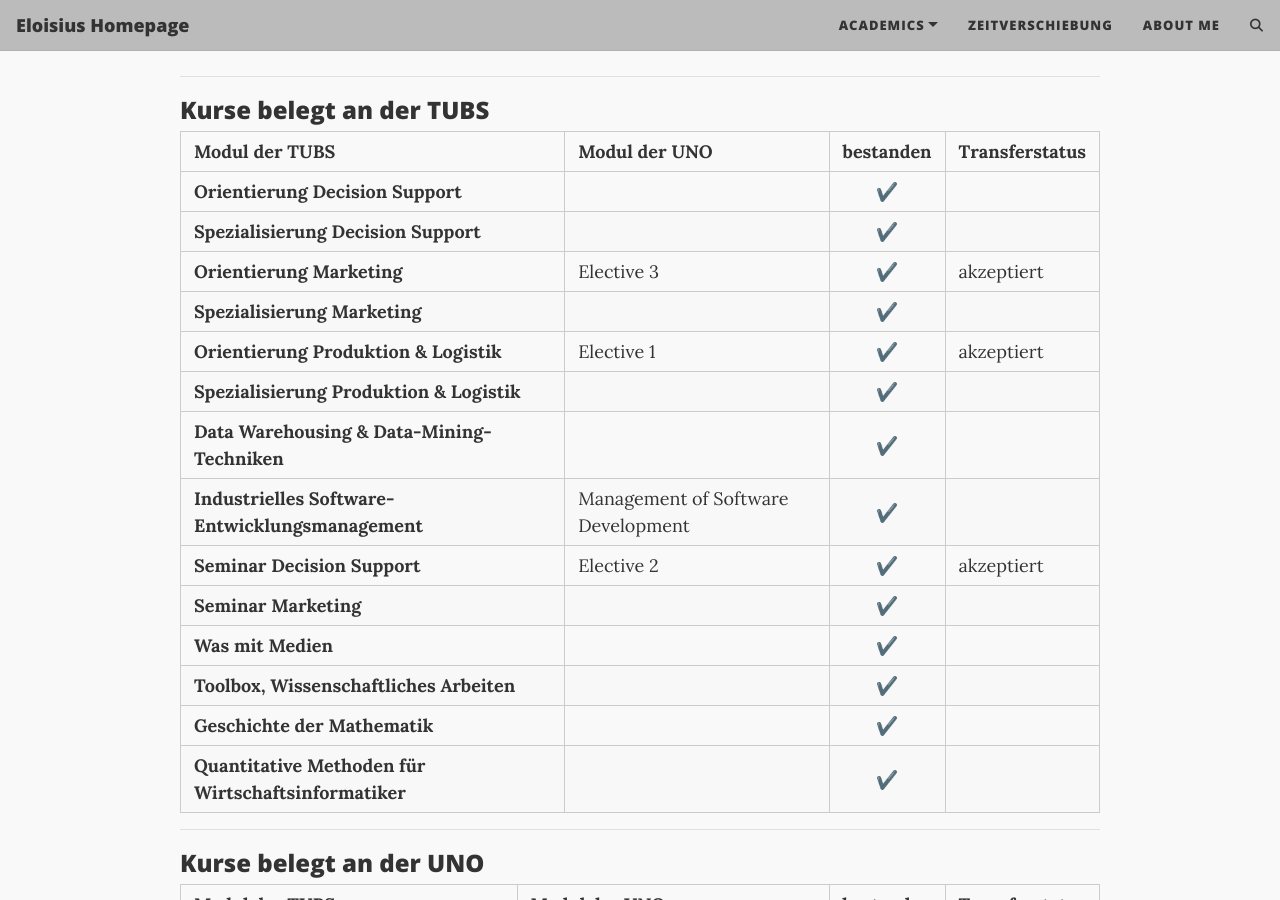
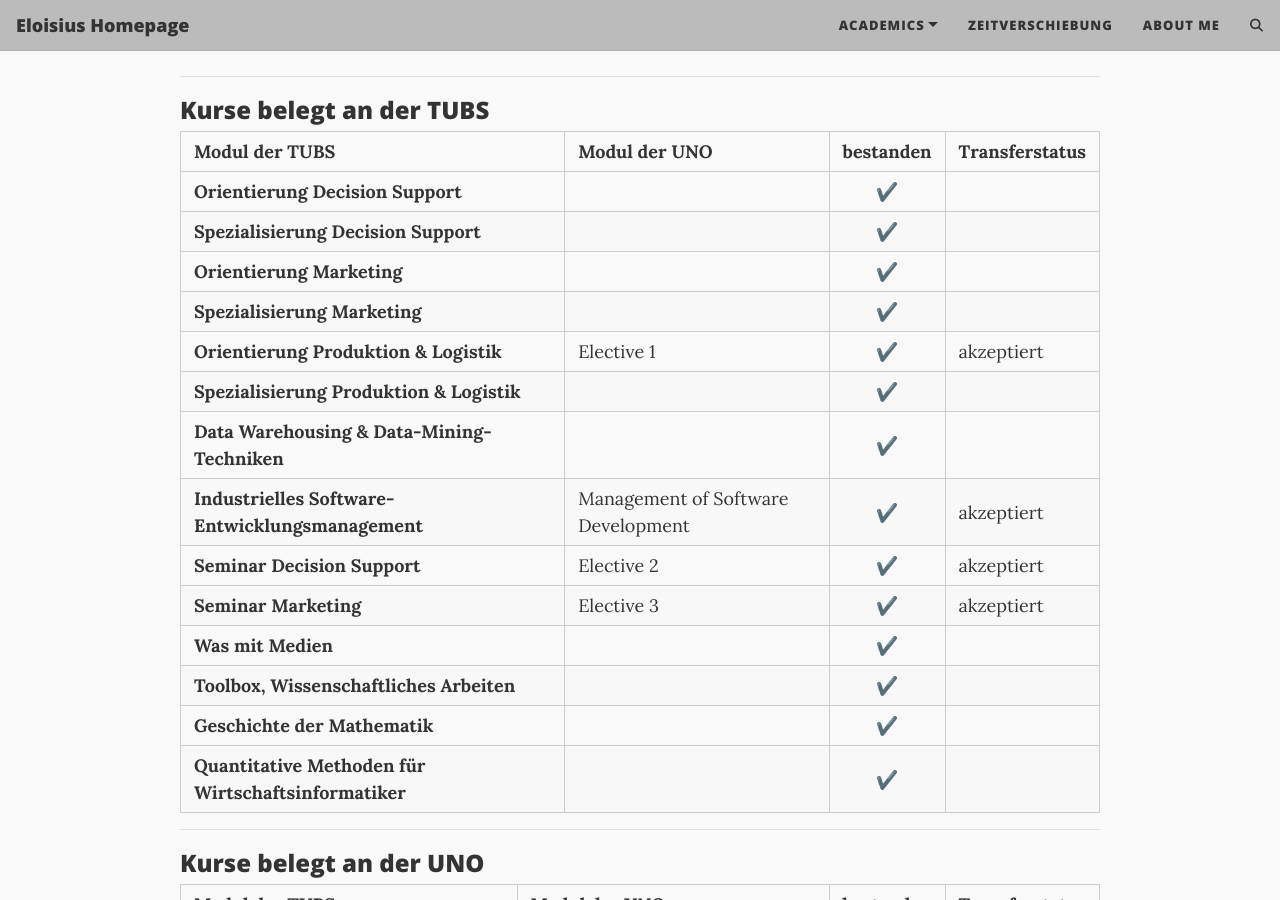
Before and after one commit to Eloisius/eloisius.github.io, a Jekyll site: the page built from myprogress.md, in a window 1280 px wide and 900 px high, scrolled down 511 px. Built offline with Jekyll 4.4.1, drawn with Linux system fonts in a browser that asks for light colours; comment, search, counter and statistics services are not loaded.

Commit message:
progress update

```diff
--- a/myprogress.md
+++ b/myprogress.md
@@ -20,14 +20,14 @@ In den Tabellen sind die Kurse, die ich tatsächlich belege/belegt habe, fett ge
 |:--------------|:--------------|:---------:|:--------------|
 | **Orientierung Decision Support** |  | ✔️ |  |
 | **Spezialisierung Decision Support** |  | ✔️ |  |
-| **Orientierung Marketing** | Elective 3 | ✔️ | akzeptiert |
+| **Orientierung Marketing** |  | ✔️ |  |
 | **Spezialisierung Marketing** |  | ✔️ |  |
 | **Orientierung Produktion & Logistik** | Elective 1 | ✔️ | akzeptiert |
 | **Spezialisierung Produktion & Logistik** |  | ✔️ |  |
 | **Data Warehousing & Data-Mining-Techniken** |  | ✔️ |  |
-| **Industrielles Software-Entwicklungsmanagement** | Management of Software Development | ✔️ |  |
+| **Industrielles Software-Entwicklungsmanagement** | Management of Software Development | ✔️ | akzeptiert |
 | **Seminar Decision Support** | Elective 2 | ✔️ | akzeptiert |
-| **Seminar Marketing** |  | ✔️ |  |
+| **Seminar Marketing** | Elective 3 | ✔️ | akzeptiert |
 | **Was mit Medien** |  | ✔️ |  |
 | **Toolbox, Wissenschaftliches Arbeiten** |  | ✔️ |  |
 | **Geschichte der Mathematik** |  | ✔️ |  |
```
